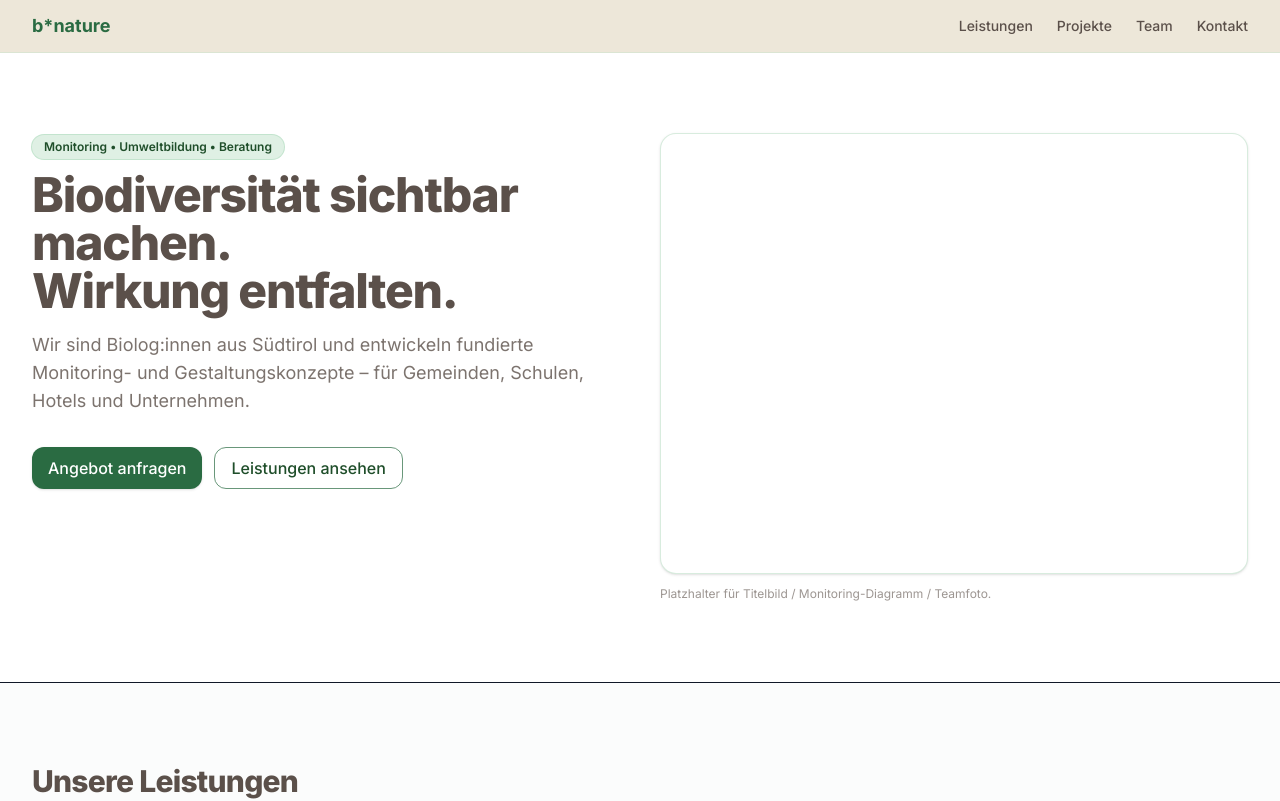
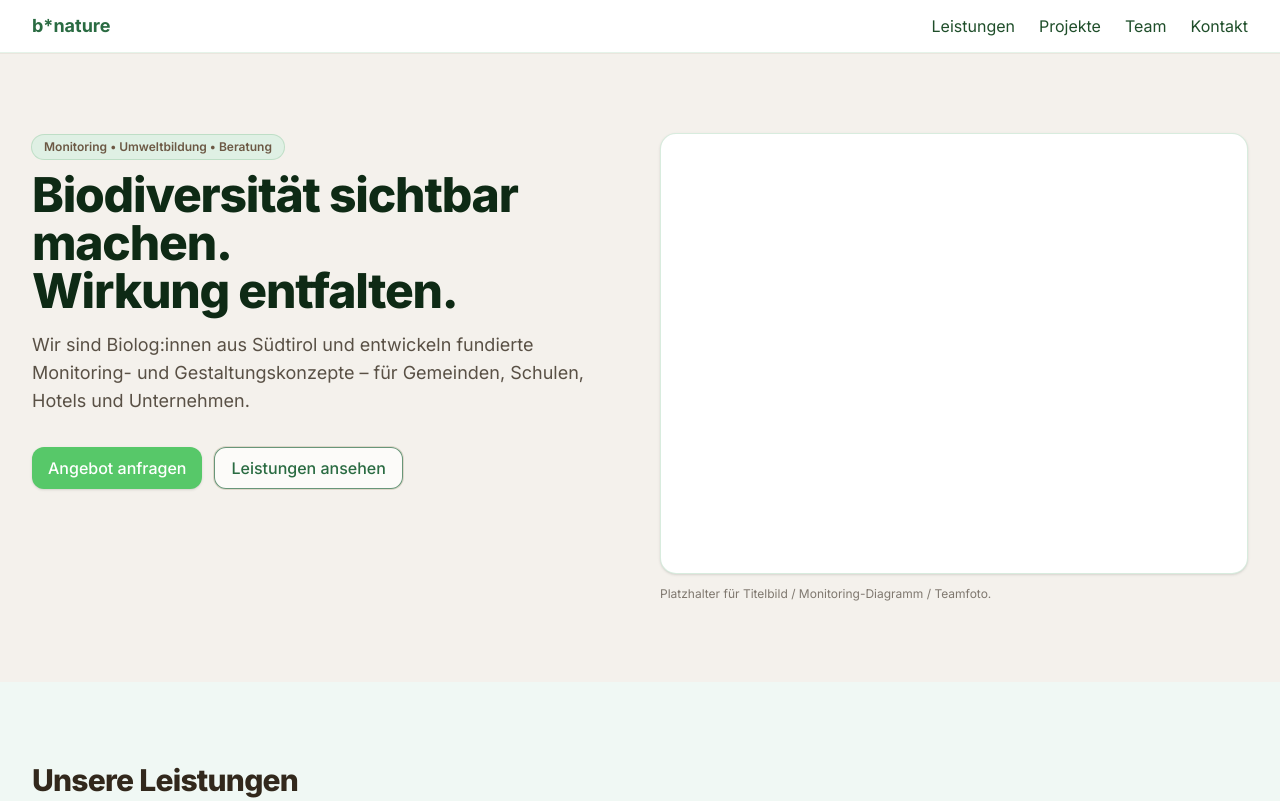
Before and after one commit to HofDa/bnature, a React (Vite) app: page / in a window 1280 px wide. Shown: the top 801 px of the page. Built offline with nearby package versions, Linux system fonts and the light colour scheme.

Commit message:
new version

```diff
--- a/index.html
+++ b/index.html
@@ -16,7 +16,7 @@
     />
   </head>
   <body
-    class="font-body bg-white text-gray-900 dark:bg-gray-900 dark:text-gray-100"
+    class="font-body bg-white text-bark-900 dark:bg-gray-900 dark:text-gray-100"
   >
     <div id="root"></div>
     <script type="module" src="/src/main.tsx"></script>
--- a/src/components/Header.tsx
+++ b/src/components/Header.tsx
@@ -8,7 +8,7 @@ const navItems = [
 
 export default function Header() {
 return (
-<header className="sticky top-0 z-50 border-b border-primary-200/40 bg-sand-100 backdrop-blur-sm">
+<header className="sticky top-0 z-50 border-b border-primary-200/40 bg-white/80 backdrop-blur ring-1 ring-sand-200">
 <div className="container flex items-center justify-between py-3">
 <div className="font-display text-lg font-bold text-primary-700">b*nature</div>
 <nav className="hidden gap-6 md:flex">
@@ -16,7 +16,7 @@ return (
 <a
 key={item.href}
 href={item.href}
-className="text-sm font-medium text-bark-700 hover:text-primary-700"
+className="text-primary-800 hover:text-primary-900"
 >
 {item.label}
 </a>
--- a/src/sections/Contact.tsx
+++ b/src/sections/Contact.tsx
@@ -1,6 +1,6 @@
 export default function Contact() {
 return (
-<section id="kontakt" className="section">
+<section id="kontakt" className="bg-sand-100 section">
 <div className="container grid gap-10 md:grid-cols-2">
 <div>
 <h2 className="text-2xl font-extrabold md:text-3xl text-bark-700">Kontakt & Angebot</h2>
@@ -8,9 +8,9 @@ return (
 Erzähl uns kurz von deinem Anliegen – wir melden uns mit einem konkreten Vorschlag.
 </p>
 <ul className="mt-6 space-y-2 text-sm text-bark-700/80">
-<li>• Monitoring & Erhebungen (Wildbienen, Tagfalter, Vegetation, Boden)</li>
-<li>• Umweltbildung (Workshops, Führungen, Rätsel-Touren)</li>
-<li>• Naturnahe Gestaltung (Gemeinden, Schulen, Hotels, Betriebe)</li>
+<li>• Monitoring & Erhebungen (Flora & Fauna)</li>
+<li>• Umweltbildung (Workshops, Führungen, Biodiversitätsberatung)</li>
+<li>• Naturnahe Gartengestaltung (Gemeinden, Schulen, Hotels, Betriebe)</li>
 </ul>
 </div>
 <form className="card space-y-4">
--- a/src/sections/Hero.tsx
+++ b/src/sections/Hero.tsx
@@ -1,10 +1,10 @@
 export default function Hero() {
 return (
-<section id="top" className="relative overflow-hidden section">
+<section id="top" className="relative overflow-hidden section bg-sand-100">
 <div className="container grid gap-10 md:grid-cols-2">
 <div>
-<span className="badge mb-3">Monitoring • Umweltbildung • Beratung</span>
-<h1 className="font-extrabold text-4xl md:text-5xl text-bark-700">
+<span className="badge mb-3 text-bark-400">Monitoring • Umweltbildung • Beratung</span>
+<h1 className="font-extrabold text-4xl md:text-5xl text-primary-900">
 Biodiversität sichtbar machen.<br className="hidden md:block" /> Wirkung entfalten.
 </h1>
 <p className="mt-4 max-w-prose text-lg text-bark-700/80">
@@ -12,8 +12,8 @@ Wir sind Biolog:innen aus Südtirol und entwickeln fundierte Monitoring- und Ges
 für Gemeinden, Schulen, Hotels und Unternehmen.
 </p>
 <div className="mt-8 flex flex-wrap gap-3">
-<a href="#kontakt" className="btn-primary">Angebot anfragen</a>
-<a href="#leistungen" className="btn-outline">Leistungen ansehen</a>
+<a href="#kontakt" className="btn-primary bg-highlight-500 hover:bg-highlight-700 text-white">Angebot anfragen</a>
+<a href="#leistungen" className="btn-outline bg-white/70 text-primary-700 ring-1 ring-sand-300">Leistungen ansehen</a>
 </div>
 </div>
 
--- a/src/sections/Projects.tsx
+++ b/src/sections/Projects.tsx
@@ -1,6 +1,6 @@
 export default function Projects() {
 return (
-<section id="projekte" className="section">
+<section id="projekte" className="bg-sand-100 section">
 <div className="container">
 <h2 className="text-2xl font-extrabold md:text-3xl text-bark-700">Ausgewählte Projekte</h2>
 <div className="mt-8 grid gap-6 md:grid-cols-3">
--- a/src/sections/Services.tsx
+++ b/src/sections/Services.tsx
@@ -1,6 +1,6 @@
 export default function Services() {
 return (
-<section id="leistungen" className="border-t bg-gray-50/60 section">
+<section id="leistungen" className="bg-primary-50 section">
 <div className="container">
 <h2 className="text-2xl font-extrabold md:text-3xl text-bark-700">Unsere Leistungen</h2>
 <p className="mt-2 max-w-prose text-bark-700/80">
--- a/src/sections/Team.tsx
+++ b/src/sections/Team.tsx
@@ -1,6 +1,6 @@
 export default function Team() {
 return (
-<section id="team" className="border-t bg-sand-100 section">
+<section id="team" className="bg-primary-50  section">
 <div className="container">
 <h2 className="text-2xl font-extrabold md:text-3xl text-bark-700">Team</h2>
 <p className="mt-2 max-w-prose text-bark-700/80">
--- a/src/styles/globals.css
+++ b/src/styles/globals.css
@@ -5,37 +5,73 @@
   --font-display: Inter, ui-sans-serif, system-ui, sans-serif;
   --font-body:    Inter, ui-sans-serif, system-ui, sans-serif;
 
-  --color-primary-50:  #F0F8F4;
-  --color-primary-100: #DFF0E4;
-  --color-primary-200: #BEE0C9;
-  --color-primary-300: #9CD2AE;
-  --color-primary-400: #6BB985;
-  --color-primary-500: #47A866; /* Hauptfarbe */
-  --color-primary-600: #368552;
-  --color-primary-700: #2A6B42;
-  --color-primary-800: #1F4E2A;
-  --color-primary-900: #0E2A15;
+  /* Primary (Sage/Meadow) */
+  --color-primary-50: #F0F8F4;
+  --color-primary-100:#DFF0E4;
+  --color-primary-200:#BEE0C9;
+  --color-primary-300:#9CD2AE;
+  --color-primary-400:#6BB985;
+  --color-primary-500:#47A866;
+  --color-primary-600:#368552;
+  --color-primary-700:#2A6B42;
+  --color-primary-800:#1F4E2A;
+  --color-primary-900:#0E2A15;
 
-  --color-secondary-100: #E9F2EC;
-  --color-secondary-200: #CBDDD2;
-  --color-secondary-300: #AEC9B8;
-  --color-secondary-400: #8BB199;
-  --color-secondary-500: #6FA584;
-  --color-secondary-600: #567F66;
-  --color-secondary-700: #3F6050;
-  --color-secondary-800: #2B4337;
-  --color-secondary-900: #16241C;
+  /* Secondary (Moos) */
+  --color-secondary-100:#E9F2EC;
+  --color-secondary-200:#CBDDD2;
+  --color-secondary-300:#AEC9B8;
+  --color-secondary-400:#8BB199;
+  --color-secondary-500:#6FA584;
+  --color-secondary-600:#567F66;
+  --color-secondary-700:#3F6050;
+  --color-secondary-800:#2B4337;
+  --color-secondary-900:#16241C;
 
+  /* Sand (Birke/Beige Neutrals) */
+  --color-sand-100:#F4F1EC;
+  --color-sand-200:#EAE6DE;
+  --color-sand-300:#DED7CA;
+  --color-sand-400:#CFC5B5;
+  --color-sand-500:#B7A891;
+  --color-sand-600:#9A8A72;
+  --color-sand-700:#7B6D58;
+  --color-sand-800:#5A4E3C;
+  --color-sand-900:#352E22;
 
-  --color-sand-100: #EDE7D9;
-  --color-sand-200: #DFD6C4;
+  /* Bark (Textbraun) */
+  --color-bark-100:#D9CEC3;
+  --color-bark-200:#B7A392;
+  --color-bark-300:#8D7661;
+  --color-bark-400:#6C5844;
+  --color-bark-500:#564533;
+  --color-bark-600:#443627;
+  --color-bark-700:#32281C;
+  --color-bark-800:#221C13;
+  --color-bark-900:#120F0A;
 
-  --color-bark-600: #6C625B;
-  --color-bark-700: #5B504A;
-  --color-bark-800: #403833;
+  /* Accent (Sky) */
+  --color-accent-100:#E6F3FB;
+  --color-accent-200:#B9E0F7;
+  --color-accent-300:#7BC0EE;
+  --color-accent-400:#3FA3E6;
+  --color-accent-500:#2394E3;
+  --color-accent-600:#1C78B9;
+  --color-accent-700:#165D8F;
+  --color-accent-800:#0F4165;
+  --color-accent-900:#07263C;
 
-  --color-river-600: #2A7CA0;
-  --color-river-700: #1F5C77;
+  /* Highlight (Frisches Hellgrün) */
+  --color-highlight-100:#F0FAF1;
+  --color-highlight-200:#D7F1DA;
+  --color-highlight-300:#AEE3B2;
+  --color-highlight-400:#7BD886;
+  --color-highlight-500:#57C869;
+  --color-highlight-600:#43A353;
+  --color-highlight-700:#317A3D;
+  --color-highlight-800:#1E5127;
+  --color-highlight-900:#0E2B14;
+
 
   --font-size-fluid-1: clamp(1.125rem, 1.5vw + 0.5rem, 1.5rem);
 
@@ -50,7 +86,7 @@
 html { font-family: Inter, ui-sans-serif, system-ui, sans-serif; }
 body { @apply bg-sand-100 text-bark-700; }
 h1, h2, h3 { @apply tracking-tight; }
-a { @apply text-river-600 hover:underline; }
+a { @apply text-accent-600 hover:underline; }
 }
 
 
--- a/vite.config.ts
+++ b/vite.config.ts
@@ -3,6 +3,6 @@ import react from '@vitejs/plugin-react'
 import tailwindcss from '@tailwindcss/vite'   // <— NEU
 
 export default defineConfig({
-  // falls GitHub Pages: base: '/BNATUREPAGE/',  // Repo-Namen anpassen
+  base: './https://github.com/HofDa/bnature/',  // Repo-Namen anpassen
   plugins: [react(), tailwindcss()],          // <— NEU
 })
```
